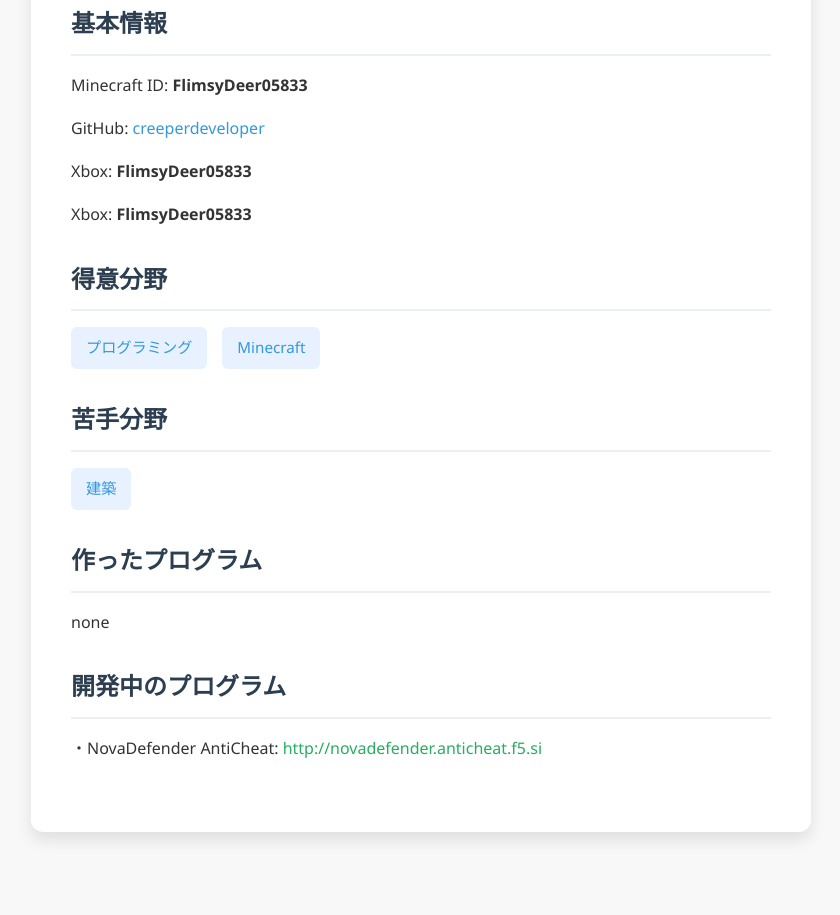
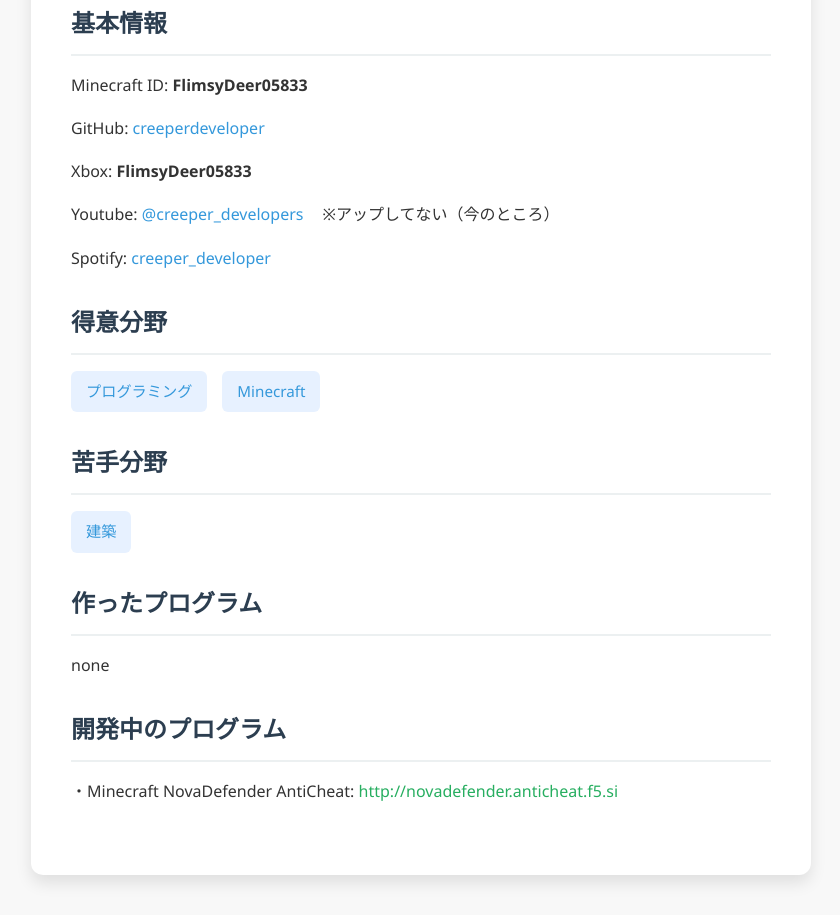
Before and after one commit to creeperdeveloper/creeperdevelopers-about, a plain HTML site: page index.html in a window 1280 px wide. Shown: the part 259-1174 px from the top of the page, without its empty margins (219-1059 px from the left). Before the commit the page ends 1131 px from the top, so only its background shows below. Drawn offline with Linux system fonts and the light colour scheme.

Commit message:
Update index.html

```diff
--- a/index.html
+++ b/index.html
@@ -5,6 +5,7 @@
     <meta charset="UTF-8">
     <meta name="viewport" content="width=device-width, initial-scale=1.0">
     <title>FlimsyDeer05833</title>
+    <link rel="icon" href="/favicon.ico" id="favicon">
     <style>
         /* ライトモードのスタイル */
         body {
@@ -178,7 +179,13 @@
                     Xbox: <span style="font-weight: bold;">FlimsyDeer05833</span>
                 </p>
                 <p>
-                    Xbox: <span style="font-weight: bold;">FlimsyDeer05833</span>
+                    Youtube: <a href="https://www.youtube.com/@creeper_developers" target="_blank">@creeper_developers
+                    </a>
+                    ※アップしてない（今のところ）
+                </p>
+                <p>
+                    Spotify: <a href="https://open.spotify.com/user/31sv3mdlnohcgmgjrgkmn22tdvkq?si=9e5f2e3e40694440"
+                        target="_blank">creeper_developer</a>
                 </p>
             </div>
         </div>
@@ -201,13 +208,13 @@
         <div class="developing" id="program">
             <h2>作ったプログラム</h2>
             <p>none</p>
-<!--             <p>・Minecraft Protector Addon: <a href="https://minecraft-mcworld.com/116499/"
+            <!--             <p>・Minecraft Protector Addon: <a href="https://minecraft-mcworld.com/116499/"
                     target="_blank">https://minecraft-mcworld.com/116499/</a></p> -->
         </div>
 
         <div class="developing" id="developing">
             <h2>開発中のプログラム</h2>
-            <p>・NovaDefender AntiCheat: <a href="http://novadefender.anticheat.f5.si"
+            <p>・Minecraft NovaDefender AntiCheat: <a href="http://novadefender.anticheat.f5.si"
                     target="_blank">http://novadefender.anticheat.f5.si</a></p>
         </div>
 
```
